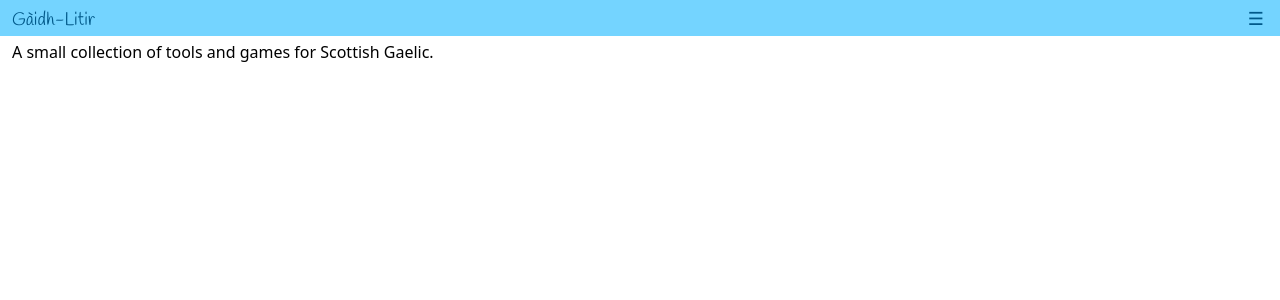
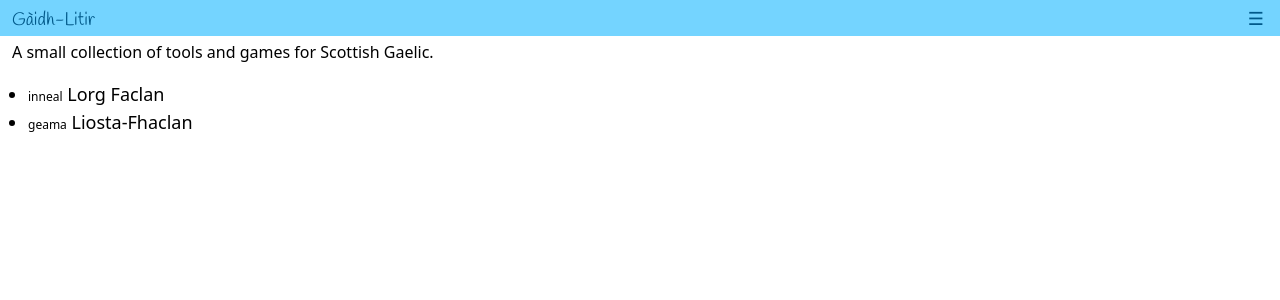
Before and after one commit to drewfish/webapp-gaidh-litir, a FastAPI app: page / in a window 1280 px wide. Shown: the top 300 px of the page. Run offline with FastAPI, Linux system fonts and the light colour scheme.

Commit message:
links in homepage

```diff
--- a/templates/base.html
+++ b/templates/base.html
@@ -20,8 +20,8 @@
             <div class="relative">
                 <div id="clàr-iùil-làraich" class="absolute top-7 right-1 mt-0 px-3 w-max hidden z-10 bg-sky-300 border border-sky-400 shadow-lg">
                     <a class="block" href="/">ceann</a>
-                    <a class="block" href="/lorg-faclan"><span class="text-sm">inneal</span> Lorg Faclan</a>
-                    <a class="block" href="/liosta-fhaclan"><span class="text-sm">geama</span> Liosta-Fhaclan</a>
+                    <a class="block" href="/lorg-faclan"><span class="text-xs">inneal</span> Lorg Faclan</a>
+                    <a class="block" href="/liosta-fhaclan"><span class="text-xs">geama</span> Liosta-Fhaclan</a>
                 </div>
                 <button id="clàr-iùil-làraich-ìomhaigheag" class="px-3 mr-1 rounded-lg hover:bg-sky-600 cursor-pointer">☰</button>
             </div>
--- a/templates/homepage.html
+++ b/templates/homepage.html
@@ -1,4 +1,9 @@
 {% extends "base.html" %}
 {% block content %}
     A small collection of tools and games for Scottish Gaelic.
+
+    <ul class="m-4 list-disc text-lg">
+        <li><a class="block" href="/lorg-faclan"><span class="text-xs">inneal</span> Lorg Faclan</a></li>
+        <li><a class="block" href="/liosta-fhaclan"><span class="text-xs">geama</span> Liosta-Fhaclan</a></li>
+    </ul>
 {% endblock %}
```
Also changed, not shown: static/tailwind.css.
